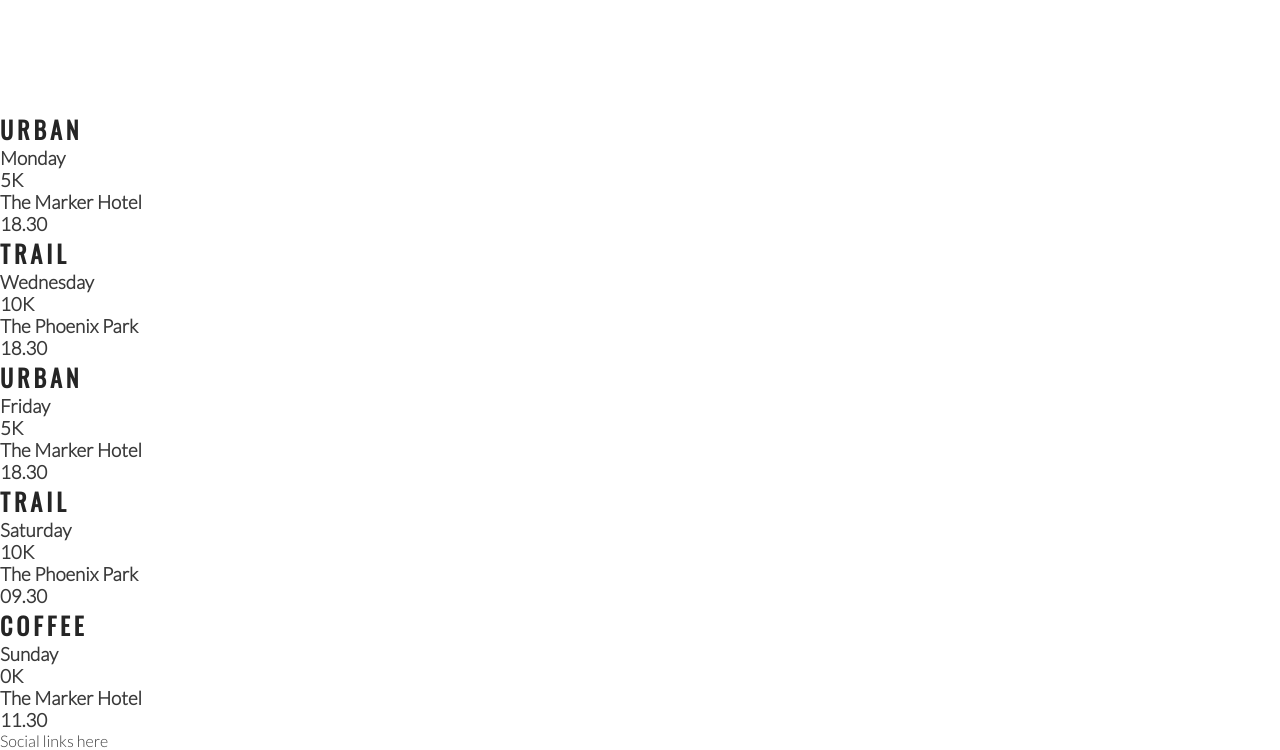
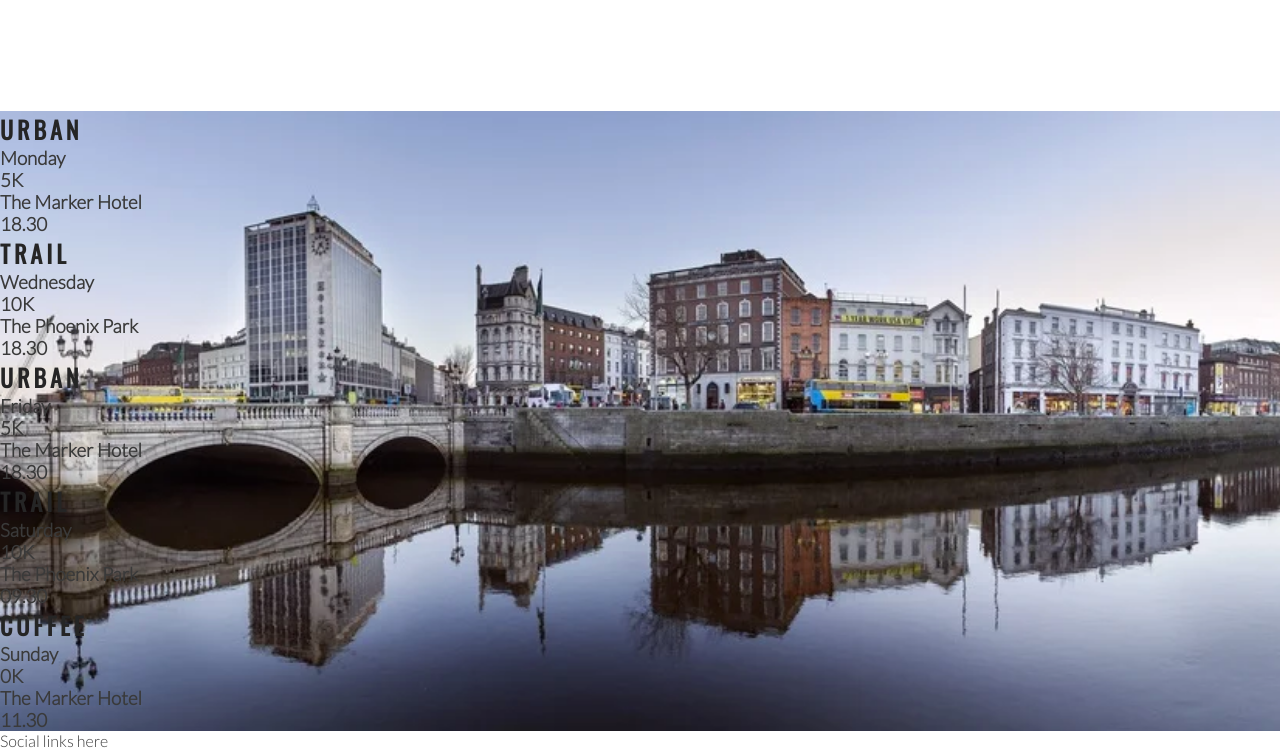
Before and after one commit to madelenviola/love-running, a plain HTML site: page index.html in a window 1280 px wide. Shown: the part 1184-1934 px from the top of the page. Drawn offline with nearby package versions, Linux system fonts and the light colour scheme.

Commit message:
Add background image to times section

```diff
--- a/assets/css/style.css
+++ b/assets/css/style.css
@@ -200,3 +200,12 @@
     height: 100%;
     border-radius: 50%;
 }
+
+#times {
+    background-image: url('../images/dublin-city.png');
+    background-repeat: no-repeat;
+    background-size: cover;
+    background-position: center;
+    width: 100%;
+    overflow: hidden;
+}
--- a/index.html
+++ b/index.html
@@ -82,7 +82,7 @@
                 </div>
                 </div>
         </section>
-        <section>
+        <section id="times">
             <div>
                 <h2>Urban</h2>
                 <h3>Monday</h3>
```
Also changed, not shown: assets/images/dublin-city.png (added).
